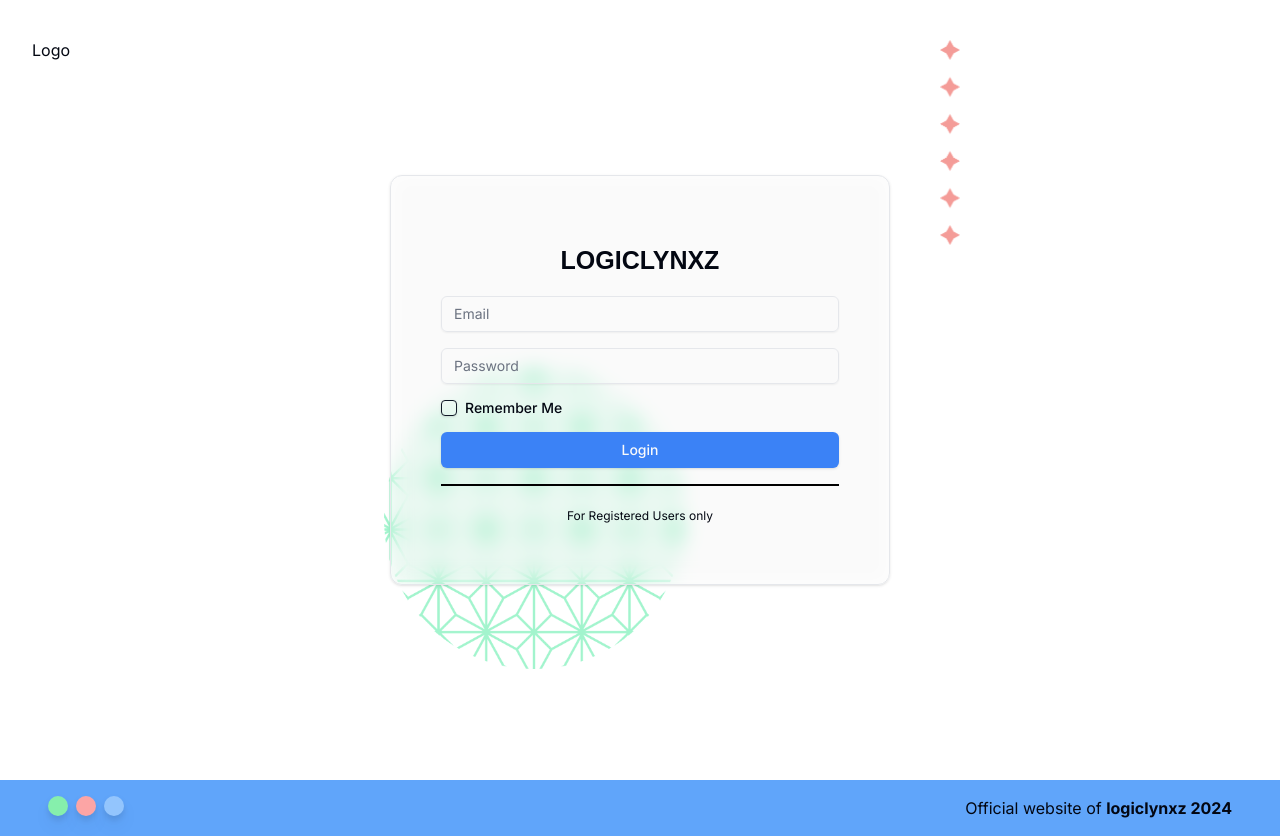
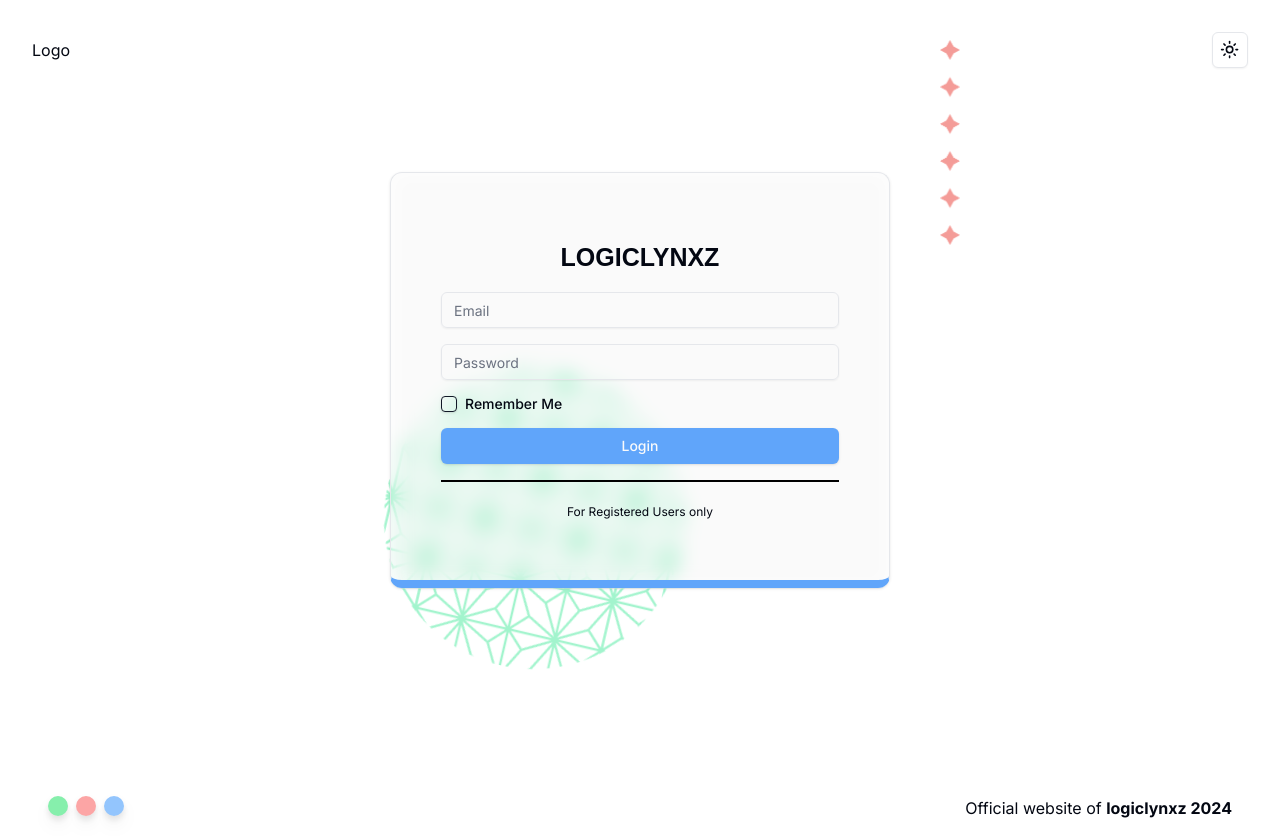
Before and after one commit to Logiclynxz/logiclynxz-dashboard, a Next.js app: page / in a window 1280 px wide. Built offline with nearby package versions, Linux system fonts and the light colour scheme.

Commit message:
login page update

```diff
--- a/app/globals.css
+++ b/app/globals.css
@@ -67,6 +67,15 @@
   font-weight: 800;
   font-style: normal;
 }
+
+@keyframes spins {
+  to {
+      transform: rotate(360deg);
+  }
+}
+.animate-spins {
+  animation: spins 150s linear infinite;
+}
 @layer base {
   * {
     @apply border-border;
--- a/app/page.tsx
+++ b/app/page.tsx
@@ -13,7 +13,7 @@ export default function Home() {
       alt="greenpattern"
       width={300}
       height={300}
-      className="absolute lg:left-[30%] left-5 bottom-20 opacity-60 lg:bottom-[20%] -z-10"
+      className="absolute  animate-spins lg:left-[30%] left-5 bottom-20 opacity-60 lg:bottom-[20%] -z-10"
       />
       <Image
       src="/redstar.png"
--- a/components/logincomponents/loginfooter.tsx
+++ b/components/logincomponents/loginfooter.tsx
@@ -1,6 +1,6 @@
 export default function LoginFooter() {
     return (
-        <footer className="   w-full  h-full p-4 bg-blue-400 ">
+        <footer className="   w-full  h-full p-4  ">
             <div className="flex lg:justify-between justify-center container">
                 <div className="lg:flex gap-2 hidden ">
                     <div className="h-[20px] w-[20px] bg-green-300 rounded-full drop-shadow-lg"></div>
--- a/components/logincomponents/loginform.tsx
+++ b/components/logincomponents/loginform.tsx
@@ -3,13 +3,14 @@ import { Card } from "../ui/card";
 import { Input } from "../ui/input";
 import { Checkbox } from "../ui/checkbox";
 import { Button } from "../ui/button";
+import { ModeToggle } from "../ui/ModeToggle";
 
 
 
 export default function LoginForm() {
     return (
         <div className="w-[500px]">
-            <Card className=" p-4 py-[50px] lg:p-[50px] md:p-[50px] bg-transparent backdrop-blur-[10px] backdrop-brightness-[98%]">
+            <Card className=" border-b-8 border-b-blue-400  p-4 py-[50px] lg:p-[50px] md:p-[50px] bg-transparent backdrop-blur-[10px] backdrop-brightness-[98%]">
                 <h1 className="text-[25px] font-bold text-center my-4 logo-font">LOGICLYNXZ</h1>
                 <Input type="email" id="email" placeholder="Email" className="my-4" />
                 <Input type="password" id="password" placeholder="Password" className="my-4" />
@@ -17,15 +18,15 @@ export default function LoginForm() {
                     <Checkbox id="terms" />
                     <label
                         htmlFor="terms"
-                        className="text-sm font-medium leading-none peer-disabled:cursor-not-allowed peer-disabled:opacity-70"
+                        className="text-sm font-medium leading-none peer-disabled:cursor-not-allowed peer-disabled:opacity-70 "
                     >
                         Remember Me
                     </label>
                 </div>
 
-                <Button className="w-full bg-blue-500">Login</Button>
+                <Button className="w-full bg-blue-400">Login</Button>
 
-                <hr className="border-b border-black my-4" />
+                <hr className="border-b border-black my-4 dark:border-white"  />
                 <div className="text-center mb-2">
                     <span className="text-[12px] ">For Registered Users only</span>
 
--- a/components/logincomponents/loginnav.tsx
+++ b/components/logincomponents/loginnav.tsx
@@ -11,6 +11,8 @@ export default function LoginNav() {
         priority /> */}
           Logo
         </div>
+        <ModeToggle/>
+
         {/* <ModeToggle /> */}
       </div>
     );
```
Also changed, not shown: public/3509909.jpg (added).
